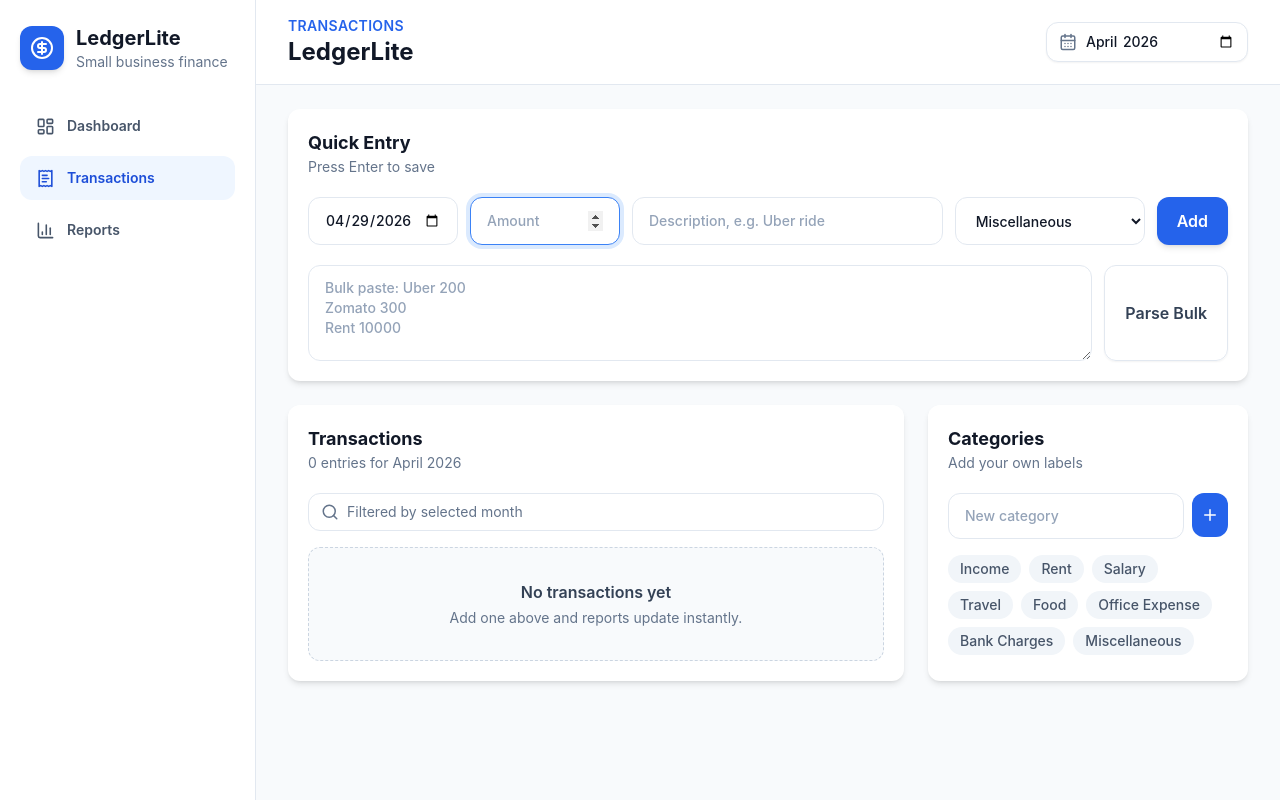
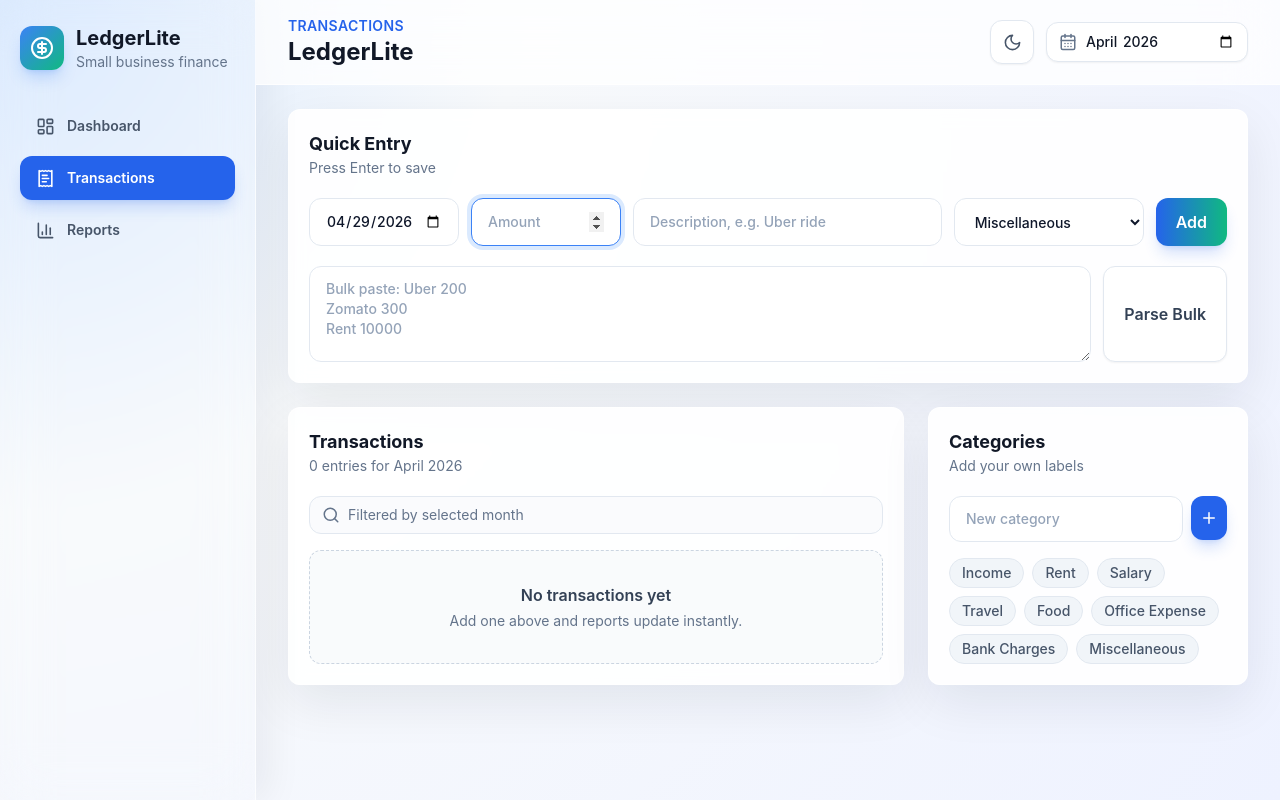
Before and after one commit to lovenishpurohit111/ledger-lite, a React (Vite) app: page / in a window 1280 px wide. Both pictures are taken after a click on the button "Transactions". Built offline with nearby package versions, Linux system fonts and the light colour scheme.

Commit message:
Polish UI and add theme toggle

```diff
--- a/src/main.jsx
+++ b/src/main.jsx
@@ -1,6 +1,6 @@
 import React from "react";
 import ReactDOM from "react-dom/client";
-import { ArrowDownCircle, ArrowUpCircle, BarChart3, CalendarDays, CircleDollarSign, LayoutDashboard, Plus, ReceiptText, Search, Trash2 } from "lucide-react";
+import { ArrowDownCircle, ArrowUpCircle, BarChart3, CalendarDays, CircleDollarSign, LayoutDashboard, Moon, Plus, ReceiptText, Search, Sun, Trash2 } from "lucide-react";
 import "./styles.css";
 
 const defaultCategories = ["Income", "Rent", "Salary", "Travel", "Food", "Office Expense", "Bank Charges", "Miscellaneous"];
@@ -24,6 +24,13 @@ const storage = {
     localStorage.setItem(key, JSON.stringify(value));
   }
 };
+
+function initialTheme() {
+  const saved = storage.get("ledgerlite:theme", null);
+  if (saved) return saved;
+  if (window.matchMedia?.("(prefers-color-scheme: dark)").matches) return "dark";
+  return "light";
+}
 
 function today() {
   return new Date().toISOString().slice(0, 10);
@@ -61,10 +68,15 @@ function App() {
   const [categories, setCategories] = React.useState(() => storage.get("ledgerlite:categories", defaultCategories));
   const [rules, setRules] = React.useState(() => storage.get("ledgerlite:rules", defaultRules));
   const [categoryName, setCategoryName] = React.useState("");
+  const [theme, setTheme] = React.useState(initialTheme);
 
   React.useEffect(() => storage.set("ledgerlite:transactions", transactions), [transactions]);
   React.useEffect(() => storage.set("ledgerlite:categories", categories), [categories]);
   React.useEffect(() => storage.set("ledgerlite:rules", rules), [rules]);
+  React.useEffect(() => {
+    document.documentElement.classList.toggle("dark", theme === "dark");
+    storage.set("ledgerlite:theme", theme);
+  }, [theme]);
 
   const visibleTransactions = React.useMemo(
     () => transactions.filter((transaction) => transaction.date.startsWith(month)),
@@ -106,15 +118,15 @@ function App() {
   }
 
   return (
-    <div className="min-h-screen bg-slate-50 text-ledger-ink">
-      <aside className="fixed inset-y-0 left-0 z-10 hidden w-64 border-r border-slate-200 bg-white px-5 py-6 lg:block">
+    <div className="min-h-screen bg-[radial-gradient(circle_at_top_left,#dbeafe_0,#f8fafc_34%,#eef2ff_100%)] text-ledger-ink transition-colors dark:bg-[radial-gradient(circle_at_top_left,#172554_0,#020617_42%,#0f172a_100%)] dark:text-slate-100">
+      <aside className="fixed inset-y-0 left-0 z-10 hidden w-64 border-r border-white/70 bg-white/82 px-5 py-6 shadow-[12px_0_35px_rgba(15,23,42,0.06)] backdrop-blur-xl dark:border-slate-800 dark:bg-slate-950/82 dark:shadow-[12px_0_45px_rgba(0,0,0,0.35)] lg:block">
         <div className="mb-8 flex items-center gap-3">
-          <div className="grid h-11 w-11 place-items-center rounded-xl bg-blue-600 text-white shadow-md">
+          <div className="grid h-11 w-11 place-items-center rounded-xl bg-gradient-to-br from-blue-500 to-emerald-500 text-white shadow-lg shadow-blue-500/25">
             <CircleDollarSign size={24} />
           </div>
           <div>
             <p className="text-xl font-bold">LedgerLite</p>
-            <p className="text-sm text-slate-500">Small business finance</p>
+            <p className="text-sm text-slate-500 dark:text-slate-400">Small business finance</p>
           </div>
         </div>
         <nav className="space-y-2">
@@ -127,7 +139,9 @@ function App() {
               key={label}
               onClick={() => setPage(label)}
               className={`flex w-full items-center gap-3 rounded-xl px-4 py-3 text-left text-sm font-semibold transition ${
-                page === label ? "bg-blue-50 text-blue-700" : "text-slate-600 hover:bg-slate-100"
+                page === label
+                  ? "bg-blue-600 text-white shadow-lg shadow-blue-600/20"
+                  : "text-slate-600 hover:bg-slate-100 dark:text-slate-300 dark:hover:bg-slate-800"
               }`}
             >
               <Icon size={19} />
@@ -138,15 +152,22 @@ function App() {
       </aside>
 
       <main className="lg:pl-64">
-        <header className="sticky top-0 z-20 border-b border-slate-200 bg-white/90 px-5 py-4 backdrop-blur lg:px-8">
+        <header className="sticky top-0 z-20 border-b border-white/70 bg-white/75 px-5 py-4 backdrop-blur-xl dark:border-slate-800 dark:bg-slate-950/72 lg:px-8">
           <div className="flex flex-col gap-4 sm:flex-row sm:items-center sm:justify-between">
             <div>
-              <p className="text-sm font-semibold uppercase tracking-wide text-blue-600">{page}</p>
+              <p className="text-sm font-semibold uppercase tracking-wide text-blue-600 dark:text-blue-300">{page}</p>
               <h1 className="text-2xl font-bold">LedgerLite</h1>
             </div>
             <div className="flex items-center gap-3">
-              <label className="flex items-center gap-2 rounded-xl border border-slate-200 bg-white px-3 py-2 text-sm font-medium shadow-sm">
-                <CalendarDays size={18} className="text-slate-500" />
+              <button
+                onClick={() => setTheme((current) => (current === "dark" ? "light" : "dark"))}
+                className="inline-flex h-11 w-11 items-center justify-center rounded-xl border border-slate-200 bg-white text-slate-600 shadow-sm transition hover:-translate-y-0.5 hover:shadow-md dark:border-slate-700 dark:bg-slate-900 dark:text-slate-200"
+                title={theme === "dark" ? "Switch to light theme" : "Switch to dark theme"}
+              >
+                {theme === "dark" ? <Sun size={19} /> : <Moon size={19} />}
+              </button>
+              <label className="flex items-center gap-2 rounded-xl border border-slate-200 bg-white px-3 py-2 text-sm font-medium shadow-sm dark:border-slate-700 dark:bg-slate-900 dark:text-slate-100">
+                <CalendarDays size={18} className="text-slate-500 dark:text-slate-400" />
                 <input value={month} onChange={(event) => setMonth(event.target.value)} type="month" className="bg-transparent outline-none" />
               </label>
             </div>
@@ -184,7 +205,9 @@ function MobileNav({ page, setPage }) {
         <button
           key={label}
           onClick={() => setPage(label)}
-          className={`rounded-xl px-3 py-2 text-sm font-semibold shadow-sm ${page === label ? "bg-blue-600 text-white" : "bg-white text-slate-600"}`}
+          className={`rounded-xl px-3 py-2 text-sm font-semibold shadow-sm transition ${
+            page === label ? "bg-blue-600 text-white" : "bg-white text-slate-600 dark:bg-slate-900 dark:text-slate-300"
+          }`}
         >
           {label}
         </button>
@@ -208,11 +231,11 @@ function Dashboard({ totals, expenses, months, currentMonth, transactions }) {
           <div className="flex h-72 items-end gap-4">
             {months.map((month, index) => (
               <div key={month} className="flex flex-1 flex-col items-center gap-3">
-                <div className="flex h-56 w-full items-end justify-center gap-2 rounded-xl bg-slate-50 px-2 pb-2">
-                  <div className="w-5 rounded-t-lg bg-green-500" style={{ height: `${(monthlyTotals[index].income / peak) * 100}%` }} />
-                  <div className="w-5 rounded-t-lg bg-red-500" style={{ height: `${(monthlyTotals[index].expenses / peak) * 100}%` }} />
+                <div className="flex h-56 w-full items-end justify-center gap-2 rounded-xl border border-slate-100 bg-slate-50/80 px-2 pb-2 dark:border-slate-800 dark:bg-slate-950/70">
+                  <div className="w-5 rounded-t-lg bg-gradient-to-t from-emerald-600 to-emerald-400 shadow-lg shadow-emerald-500/20" style={{ height: `${(monthlyTotals[index].income / peak) * 100}%` }} />
+                  <div className="w-5 rounded-t-lg bg-gradient-to-t from-rose-600 to-rose-400 shadow-lg shadow-rose-500/20" style={{ height: `${(monthlyTotals[index].expenses / peak) * 100}%` }} />
                 </div>
-                <span className="text-xs font-semibold text-slate-500">{monthLabel(month).slice(0, 3)}</span>
+                <span className="text-xs font-semibold text-slate-500 dark:text-slate-400">{monthLabel(month).slice(0, 3)}</span>
               </div>
             ))}
           </div>
@@ -228,7 +251,7 @@ function Transactions({ month, transactions, categories, categoryName, setCatego
       <TransactionForm categories={categories} addTransaction={addTransaction} suggestCategory={suggestCategory} />
       <div className="grid gap-6 xl:grid-cols-[1fr_320px]">
         <Card title="Transactions" subtitle={`${transactions.length} entries for ${monthLabel(month)}`}>
-          <div className="mb-4 flex items-center gap-2 rounded-xl border border-slate-200 px-3 py-2 text-slate-500">
+          <div className="mb-4 flex items-center gap-2 rounded-xl border border-slate-200 bg-slate-50/70 px-3 py-2 text-slate-500 dark:border-slate-700 dark:bg-slate-950/40 dark:text-slate-400">
             <Search size={18} />
             <span className="text-sm">Filtered by selected month</span>
           </div>
@@ -237,13 +260,13 @@ function Transactions({ month, transactions, categories, categoryName, setCatego
         <Card title="Categories" subtitle="Add your own labels">
           <form onSubmit={addCategory} className="flex gap-2">
             <input value={categoryName} onChange={(event) => setCategoryName(event.target.value)} placeholder="New category" className="input" />
-            <button className="icon-button bg-blue-600 text-white" title="Add category">
+            <button className="icon-button bg-blue-600 text-white shadow-lg shadow-blue-600/20 transition hover:-translate-y-0.5 hover:bg-blue-700" title="Add category">
               <Plus size={18} />
             </button>
           </form>
           <div className="mt-4 flex flex-wrap gap-2">
             {categories.map((category) => (
-              <span key={category} className="rounded-full bg-slate-100 px-3 py-1 text-sm font-medium text-slate-600">
+              <span key={category} className="rounded-full border border-slate-200 bg-slate-100 px-3 py-1 text-sm font-medium text-slate-600 dark:border-slate-700 dark:bg-slate-800 dark:text-slate-300">
                 {category}
               </span>
             ))}
@@ -262,7 +285,7 @@ function Reports({ totals, expenses, month }) {
         <Card title="Profit & Loss" subtitle={monthLabel(month)}>
           <ReportRow label="Total Income" value={totals.income} positive />
           <ReportRow label="Total Expenses" value={totals.expenses} />
-          <div className="mt-4 rounded-xl bg-blue-50 p-4">
+          <div className="mt-4 rounded-xl border border-blue-100 bg-blue-50 p-4 dark:border-blue-500/20 dark:bg-blue-500/10">
             <ReportRow label="Net Profit" value={totals.net} strong positive={totals.net >= 0} />
           </div>
         </Card>
@@ -330,12 +353,12 @@ function TransactionForm({ categories, addTransaction, suggestCategory }) {
             <option key={category}>{category}</option>
           ))}
         </select>
-        <button className="rounded-xl bg-blue-600 px-5 py-3 font-semibold text-white shadow-md transition hover:bg-blue-700">Add</button>
+        <button className="rounded-xl bg-gradient-to-r from-blue-600 to-emerald-500 px-5 py-3 font-semibold text-white shadow-lg shadow-blue-600/20 transition hover:-translate-y-0.5 hover:shadow-xl">Add</button>
       </form>
-      {error && <p className="mt-3 text-sm font-medium text-red-600">{error}</p>}
+      {error && <p className="mt-3 text-sm font-medium text-red-600 dark:text-red-300">{error}</p>}
       <div className="mt-5 grid gap-3 lg:grid-cols-[1fr_auto]">
         <textarea value={bulkText} onChange={(event) => setBulkText(event.target.value)} placeholder={"Bulk paste: Uber 200\nZomato 300\nRent 10000"} className="input min-h-24 resize-y" />
-        <button onClick={parseBulk} className="rounded-xl border border-slate-200 px-5 py-3 font-semibold text-slate-700 shadow-sm transition hover:bg-slate-50">
+        <button onClick={parseBulk} className="rounded-xl border border-slate-200 bg-white px-5 py-3 font-semibold text-slate-700 shadow-sm transition hover:-translate-y-0.5 hover:bg-slate-50 hover:shadow-md dark:border-slate-700 dark:bg-slate-900 dark:text-slate-200 dark:hover:bg-slate-800">
           Parse Bulk
         </button>
       </div>
@@ -355,14 +378,14 @@ function SummaryCards({ totals }) {
 
 function MetricCard({ title, value, tone, icon: Icon }) {
   const toneClass = {
-    green: "bg-green-50 text-green-700",
-    red: "bg-red-50 text-red-700",
-    blue: "bg-blue-50 text-blue-700"
+    green: "bg-green-50 text-green-700 dark:bg-green-500/10 dark:text-green-300",
+    red: "bg-red-50 text-red-700 dark:bg-red-500/10 dark:text-red-300",
+    blue: "bg-blue-50 text-blue-700 dark:bg-blue-500/10 dark:text-blue-300"
   }[tone];
   return (
-    <div className="rounded-xl bg-white p-5 shadow-md">
+    <div className="premium-card p-5 transition hover:-translate-y-1 hover:shadow-[0_24px_60px_rgba(37,99,235,0.12)] dark:hover:shadow-[0_24px_60px_rgba(0,0,0,0.5)]">
       <div className="flex items-center justify-between">
-        <p className="text-sm font-semibold text-slate-500">{title}</p>
+        <p className="text-sm font-semibold text-slate-500 dark:text-slate-400">{title}</p>
         <span className={`grid h-10 w-10 place-items-center rounded-xl ${toneClass}`}>
           <Icon size={20} />
         </span>
@@ -375,9 +398,9 @@ function MetricCard({ title, value, tone, icon: Icon }) {
 function TransactionTable({ transactions, categories, updateCategory, deleteTransaction }) {
   if (!transactions.length) return <EmptyState />;
   return (
-    <div className="overflow-hidden rounded-xl border border-slate-200">
+    <div className="overflow-hidden rounded-xl border border-slate-200 dark:border-slate-700">
       <table className="w-full min-w-[680px] text-left text-sm">
-        <thead className="bg-slate-50 text-slate-500">
+        <thead className="bg-slate-50 text-slate-500 dark:bg-slate-950/70 dark:text-slate-400">
           <tr>
             <th className="px-4 py-3 font-semibold">Date</th>
             <th className="px-4 py-3 font-semibold">Description</th>
@@ -386,21 +409,21 @@ function TransactionTable({ transactions, categories, updateCategory, deleteTran
             <th className="px-4 py-3" />
           </tr>
         </thead>
-        <tbody className="divide-y divide-slate-200 bg-white">
+        <tbody className="divide-y divide-slate-200 bg-white dark:divide-slate-800 dark:bg-slate-900/40">
           {transactions.map((transaction) => (
-            <tr key={transaction.id} className="transition hover:bg-slate-50">
-              <td className="px-4 py-3 text-slate-600">{transaction.date}</td>
+            <tr key={transaction.id} className="transition hover:bg-slate-50 dark:hover:bg-slate-800/60">
+              <td className="px-4 py-3 text-slate-600 dark:text-slate-400">{transaction.date}</td>
               <td className="px-4 py-3 font-medium">{transaction.description}</td>
-              <td className={`px-4 py-3 font-semibold ${transaction.category === "Income" ? "text-green-600" : "text-red-600"}`}>{formatMoney(transaction.amount)}</td>
+              <td className={`px-4 py-3 font-semibold ${transaction.category === "Income" ? "text-green-600 dark:text-green-300" : "text-red-600 dark:text-red-300"}`}>{formatMoney(transaction.amount)}</td>
               <td className="px-4 py-3">
-                <select value={transaction.category} onChange={(event) => updateCategory(transaction.id, event.target.value)} className="rounded-lg border border-slate-200 bg-white px-3 py-2 text-sm outline-none focus:border-blue-500">
+                <select value={transaction.category} onChange={(event) => updateCategory(transaction.id, event.target.value)} className="rounded-lg border border-slate-200 bg-white px-3 py-2 text-sm outline-none focus:border-blue-500 dark:border-slate-700 dark:bg-slate-950 dark:text-slate-100">
                   {categories.map((category) => (
                     <option key={category}>{category}</option>
                   ))}
                 </select>
               </td>
               <td className="px-4 py-3 text-right">
-                <button onClick={() => deleteTransaction(transaction.id)} className="icon-button text-red-600 hover:bg-red-50" title="Delete transaction">
+                <button onClick={() => deleteTransaction(transaction.id)} className="icon-button text-red-600 hover:bg-red-50 dark:text-red-300 dark:hover:bg-red-500/10" title="Delete transaction">
                   <Trash2 size={18} />
                 </button>
               </td>
@@ -414,10 +437,10 @@ function TransactionTable({ transactions, categories, updateCategory, deleteTran
 
 function Card({ title, subtitle, children }) {
   return (
-    <section className="rounded-xl bg-white p-5 shadow-md">
+    <section className="premium-card p-5">
       <div className="mb-5">
         <h2 className="text-lg font-bold">{title}</h2>
-        <p className="text-sm text-slate-500">{subtitle}</p>
+        <p className="text-sm text-slate-500 dark:text-slate-400">{subtitle}</p>
       </div>
       {children}
     </section>
@@ -433,10 +456,10 @@ function Breakdown({ expenses }) {
         <div key={item.category}>
           <div className="mb-2 flex items-center justify-between text-sm">
             <span className="font-semibold">{item.category}</span>
-            <span className="font-semibold text-slate-600">{formatMoney(item.total)}</span>
+            <span className="font-semibold text-slate-600 dark:text-slate-300">{formatMoney(item.total)}</span>
           </div>
-          <div className="h-3 rounded-full bg-slate-100">
-            <div className="h-3 rounded-full bg-blue-600" style={{ width: `${(item.total / peak) * 100}%` }} />
+          <div className="h-3 rounded-full bg-slate-100 dark:bg-slate-800">
+            <div className="h-3 rounded-full bg-gradient-to-r from-blue-600 to-emerald-500 shadow-sm shadow-blue-500/30" style={{ width: `${(item.total / peak) * 100}%` }} />
           </div>
         </div>
       ))}
@@ -446,18 +469,18 @@ function Breakdown({ expenses }) {
 
 function ReportRow({ label, value, positive, strong }) {
   return (
-    <div className={`flex items-center justify-between py-3 ${strong ? "text-lg font-bold" : "border-b border-slate-100 font-semibold"}`}>
+    <div className={`flex items-center justify-between py-3 ${strong ? "text-lg font-bold" : "border-b border-slate-100 font-semibold dark:border-slate-800"}`}>
       <span>{label}</span>
-      <span className={positive ? "text-green-700" : "text-red-700"}>{formatMoney(value)}</span>
+      <span className={positive ? "text-green-700 dark:text-green-300" : "text-red-700 dark:text-red-300"}>{formatMoney(value)}</span>
     </div>
   );
 }
 
 function EmptyState() {
   return (
-    <div className="rounded-xl border border-dashed border-slate-300 bg-slate-50 p-8 text-center">
-      <p className="font-semibold text-slate-700">No transactions yet</p>
-      <p className="mt-1 text-sm text-slate-500">Add one above and reports update instantly.</p>
+    <div className="rounded-xl border border-dashed border-slate-300 bg-slate-50/80 p-8 text-center dark:border-slate-700 dark:bg-slate-950/50">
+      <p className="font-semibold text-slate-700 dark:text-slate-200">No transactions yet</p>
+      <p className="mt-1 text-sm text-slate-500 dark:text-slate-400">Add one above and reports update instantly.</p>
     </div>
   );
 }
--- a/src/styles.css
+++ b/src/styles.css
@@ -3,6 +3,14 @@
 @tailwind utilities;
 
 @layer base {
+  html {
+    color-scheme: light;
+  }
+
+  html.dark {
+    color-scheme: dark;
+  }
+
   body {
     margin: 0;
     font-family: Inter, ui-sans-serif, system-ui, sans-serif;
@@ -11,10 +19,14 @@
 
 @layer components {
   .input {
-    @apply w-full rounded-xl border border-slate-200 bg-white px-4 py-3 text-sm font-medium outline-none transition placeholder:text-slate-400 focus:border-blue-500 focus:ring-4 focus:ring-blue-100;
+    @apply w-full rounded-xl border border-slate-200 bg-white px-4 py-3 text-sm font-medium text-slate-900 outline-none transition placeholder:text-slate-400 focus:border-blue-500 focus:ring-4 focus:ring-blue-100 dark:border-slate-700 dark:bg-slate-900/80 dark:text-slate-100 dark:placeholder:text-slate-500 dark:focus:border-blue-400 dark:focus:ring-blue-500/20;
   }
 
   .icon-button {
     @apply inline-grid h-11 w-11 place-items-center rounded-xl transition;
   }
+
+  .premium-card {
+    @apply rounded-xl border border-white/70 bg-white/90 shadow-[0_18px_50px_rgba(15,23,42,0.08)] backdrop-blur dark:border-slate-700/70 dark:bg-slate-900/80 dark:shadow-[0_18px_55px_rgba(0,0,0,0.38)];
+  }
 }
--- a/tailwind.config.js
+++ b/tailwind.config.js
@@ -1,4 +1,5 @@
 export default {
+  darkMode: "class",
   content: ["./index.html", "./src/**/*.{js,jsx}"],
   theme: {
     extend: {
```
